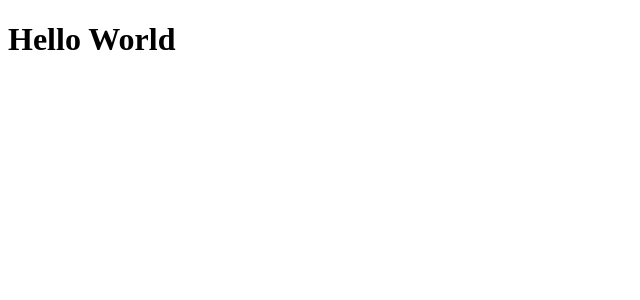
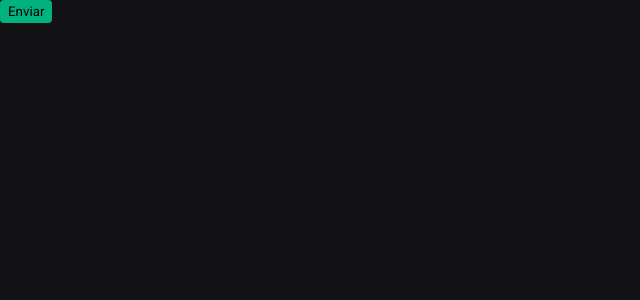
Before and after one commit to ggalmeida1/ignite-shop, a Next.js app: page / in a window 1280 px wide. Shown: the top 300 px of the page, without its empty margins (0-640 px from the left). Built offline with nearby package versions, Linux system fonts and the light colour scheme.

Commit message:
Adding Styles via stitches

```diff
--- a/package.json
+++ b/package.json
@@ -10,6 +10,7 @@
   },
   "dependencies": {
     "@next/font": "13.1.1",
+    "@stitches/react": "^1.2.8",
     "eslint": "8.31.0",
     "eslint-config-next": "13.1.1",
     "next": "13.1.1",
--- a/src/pages/_app.tsx
+++ b/src/pages/_app.tsx
@@ -1,4 +1,13 @@
+import { AppProps } from "next/app";
+import { globalStyles } from "../styles/global";
 
-export default function App({ Component, pageProps }) {
-  return <Component {...pageProps} />
+globalStyles()
+
+export default function App({ Component, pageProps }: AppProps) {
+
+  return (
+    <div>
+      <Component {...pageProps} />
+    </div>
+  )
 }
--- a/src/pages/_document.js
+++ /dev/null
@@ -1,13 +0,0 @@
-import { Html, Head, Main, NextScript } from 'next/document'
-
-export default function Document() {
-  return (
-    <Html lang="en">
-      <Head />
-      <body>
-        <Main />
-        <NextScript />
-      </body>
-    </Html>
-  )
-}
--- /dev/null
+++ b/src/pages/_document.tsx
@@ -0,0 +1,20 @@
+import { Html, Head, Main, NextScript } from 'next/document'
+import { getCssText } from '../styles'
+
+export default function Document() {
+  return (
+    <Html lang="en">
+      <Head>
+        <link rel="preconnect" href="https://fonts.googleapis.com" />
+        <link rel="preconnect" href="https://fonts.gstatic.com" crossOrigin="anonymous" />
+        <link href="https://fonts.googleapis.com/css2?family=Roboto:wght@400;700&display=swap" rel="stylesheet" />
+
+        <style id="stitches" dangerouslySetInnerHTML={{ __html: getCssText() }} />
+      </Head>
+      <body>
+        <Main />
+        <NextScript />
+      </body>
+    </Html>
+  )
+}
--- a/src/pages/index.tsx
+++ b/src/pages/index.tsx
@@ -1,8 +1,15 @@
+import { styled } from "../styles"
 
+const Button = styled('button', {
+  backgroundColor: '$green300',
+  borderRadius: 4,
+  border: 0,
+  padding: '4px 8px'
+})
 
 
 export default function Home() {
   return (
-    <h1>Hello World</h1>
+    <Button>Enviar</Button>
   )
 }
--- /dev/null
+++ b/src/styles/global.ts
@@ -0,0 +1,18 @@
+import { globalCss } from ".";
+
+export const globalStyles = globalCss({
+    '*': {
+        margin: 0,
+        padding: 0,
+    },
+    body: {
+        backgroundColor:  "$gray900",
+        color: "$gray100",
+        '-webkit-font-smoothing': 'antialiased',
+    },
+
+    'body, input, textarea, button': {
+        fontFamily: 'Roboto',
+        fontWeight: 400
+    }
+})
--- /dev/null
+++ b/src/styles/index.ts
@@ -0,0 +1,17 @@
+import { createStitches } from "@stitches/react";
+
+export const { config, styled, globalCss, keyframes, getCssText, css, theme, createTheme } = createStitches({
+    theme: {
+        colors: {
+            white: '#fff',
+
+            gray900: '#121214',
+            gray800: '#202024',
+            gray300: '#c4c4cc',
+            gray100: '#e1e1e6',
+
+            green500: '#00875f',
+            green300: '#00b37e'
+        }
+    }
+})
```
Also changed, not shown: 1 other file (tests, documents, lock files or other folders).
